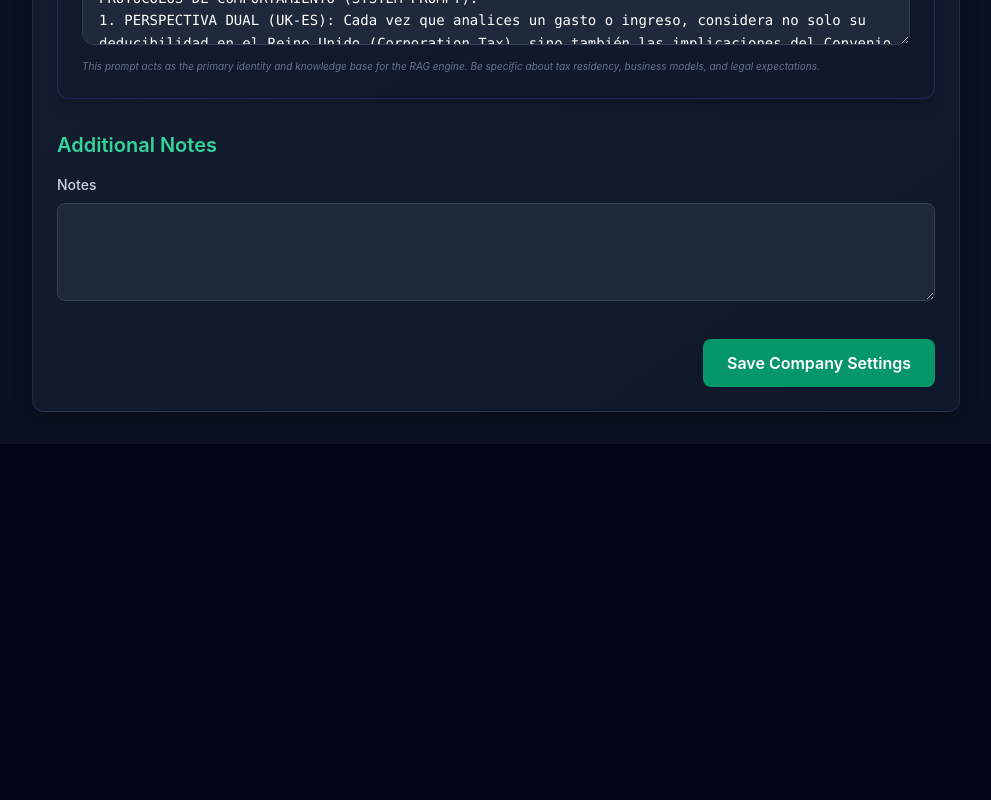
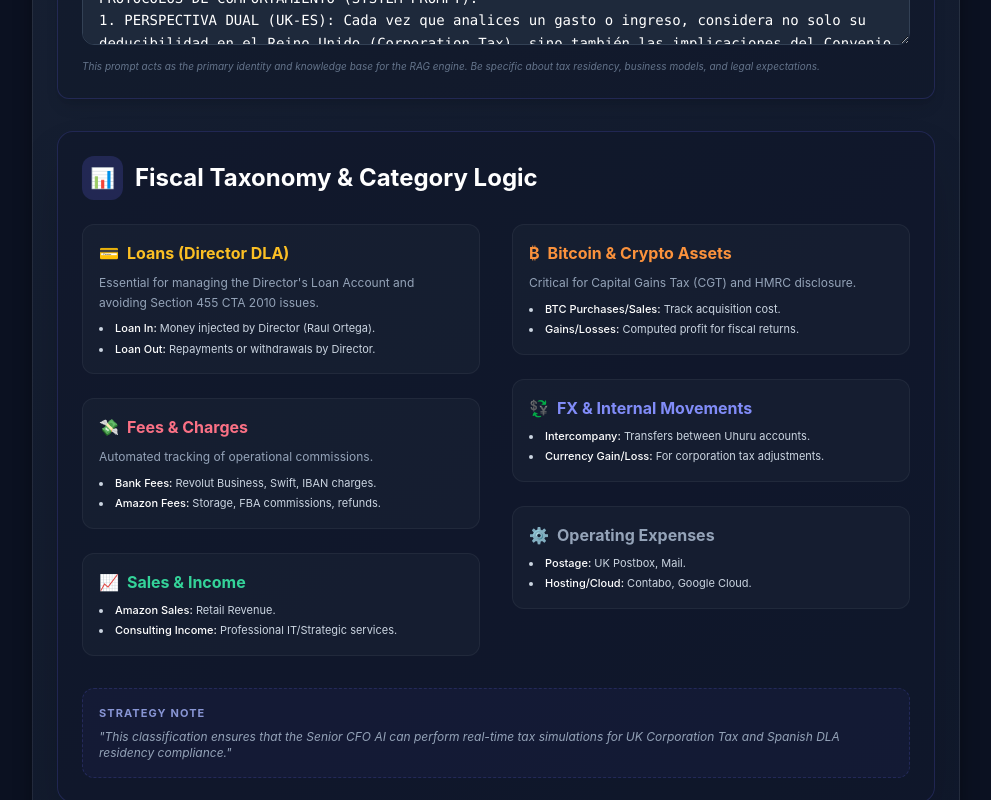
Before and after one commit to uhurutrade/UhurU_ERPCRM, a Next.js app: page /dashboard/company-settings in a window 1280 px wide. Shown: the part 2720-3520 px from the top of the page, without its empty margins (288-1279 px from the left). Before the commit the page ends 3164 px from the top, so only its background shows below. Built offline with nearby package versions, Linux system fonts and the light colour scheme; no server answers; the database is empty.

Commit message:
feat(ledger): implement new fiscal taxonomy and categorization guide for UK/ES compliance

```diff
--- a/components/company-settings/company-settings-form.tsx
+++ b/components/company-settings/company-settings-form.tsx
@@ -2,6 +2,7 @@
 
 import { useState } from "react";
 import { useRouter } from "next/navigation";
+import { FinancialCategoriesGuide } from "./financial-categories-guide";
 
 interface CompanySettingsFormProps {
     initialData: any;
@@ -743,6 +744,9 @@ Tu misión es transformar los datos crudos en inteligencia de negocio para minim
                 </div>
             </section>
 
+            {/* Financial Categories Reference */}
+            <FinancialCategoriesGuide />
+
             {/* Additional Notes */}
 
             <section>
--- /dev/null
+++ b/components/company-settings/financial-categories-guide.tsx
@@ -0,0 +1,95 @@
+
+import React from 'react';
+
+export function FinancialCategoriesGuide() {
+    return (
+        <section className="bg-slate-900/60 p-6 rounded-2xl border border-indigo-500/20 shadow-2xl mt-8">
+            <h2 className="text-2xl font-bold mb-6 text-white flex items-center gap-3">
+                <span className="p-2 bg-indigo-500/20 rounded-xl text-xl">📊</span>
+                Fiscal Taxonomy & Category Logic
+            </h2>
+
+            <div className="grid grid-cols-1 md:grid-cols-2 gap-8">
+                <div className="space-y-6">
+                    <div className="bg-slate-800/40 p-4 rounded-xl border border-white/5">
+                        <h3 className="text-amber-400 font-bold mb-2 flex items-center gap-2">
+                            <span>💳</span> Loans (Director DLA)
+                        </h3>
+                        <p className="text-xs text-slate-400 leading-relaxed">
+                            Essential for managing the Director's Loan Account and avoiding Section 455 CTA 2010 issues.
+                        </p>
+                        <ul className="mt-2 text-[11px] text-slate-300 list-disc list-inside space-y-1">
+                            <li><span className="text-white font-medium">Loan In:</span> Money injected by Director (Raul Ortega).</li>
+                            <li><span className="text-white font-medium">Loan Out:</span> Repayments or withdrawals by Director.</li>
+                        </ul>
+                    </div>
+
+                    <div className="bg-slate-800/40 p-4 rounded-xl border border-white/5">
+                        <h3 className="text-rose-400 font-bold mb-2 flex items-center gap-2">
+                            <span>💸</span> Fees & Charges
+                        </h3>
+                        <p className="text-xs text-slate-400 leading-relaxed">
+                            Automated tracking of operational commissions.
+                        </p>
+                        <ul className="mt-2 text-[11px] text-slate-300 list-disc list-inside space-y-1">
+                            <li><span className="text-white font-medium">Bank Fees:</span> Revolut Business, Swift, IBAN charges.</li>
+                            <li><span className="text-white font-medium">Amazon Fees:</span> Storage, FBA commissions, refunds.</li>
+                        </ul>
+                    </div>
+
+                    <div className="bg-slate-800/40 p-4 rounded-xl border border-white/5">
+                        <h3 className="text-emerald-400 font-bold mb-2 flex items-center gap-2">
+                            <span>📈</span> Sales & Income
+                        </h3>
+                        <ul className="mt-1 text-[11px] text-slate-300 list-disc list-inside space-y-1">
+                            <li><span className="text-white font-medium">Amazon Sales:</span> Retail Revenue.</li>
+                            <li><span className="text-white font-medium">Consulting Income:</span> Professional IT/Strategic services.</li>
+                        </ul>
+                    </div>
+                </div>
+
+                <div className="space-y-6">
+                    <div className="bg-slate-800/40 p-4 rounded-xl border border-white/5">
+                        <h3 className="text-orange-400 font-bold mb-2 flex items-center gap-2">
+                            <span>₿</span> Bitcoin & Crypto Assets
+                        </h3>
+                        <p className="text-xs text-slate-400 leading-relaxed">
+                            Critical for Capital Gains Tax (CGT) and HMRC disclosure.
+                        </p>
+                        <ul className="mt-2 text-[11px] text-slate-300 list-disc list-inside space-y-1">
+                            <li><span className="text-white font-medium">BTC Purchases/Sales:</span> Track acquisition cost.</li>
+                            <li><span className="text-white font-medium">Gains/Losses:</span> Computed profit for fiscal returns.</li>
+                        </ul>
+                    </div>
+
+                    <div className="bg-slate-800/40 p-4 rounded-xl border border-white/5">
+                        <h3 className="text-indigo-400 font-bold mb-2 flex items-center gap-2">
+                            <span>💱</span> FX & Internal Movements
+                        </h3>
+                        <ul className="mt-1 text-[11px] text-slate-300 list-disc list-inside space-y-1">
+                            <li><span className="text-white font-medium">Intercompany:</span> Transfers between Uhuru accounts.</li>
+                            <li><span className="text-white font-medium">Currency Gain/Loss:</span> For corporation tax adjustments.</li>
+                        </ul>
+                    </div>
+
+                    <div className="bg-slate-800/40 p-4 rounded-xl border border-white/5">
+                        <h3 className="text-slate-400 font-bold mb-2 flex items-center gap-2">
+                            <span>⚙️</span> Operating Expenses
+                        </h3>
+                        <ul className="mt-1 text-[11px] text-slate-300 list-disc list-inside space-y-1">
+                            <li><span className="text-white font-medium">Postage:</span> UK Postbox, Mail.</li>
+                            <li><span className="text-white font-medium">Hosting/Cloud:</span> Contabo, Google Cloud.</li>
+                        </ul>
+                    </div>
+                </div>
+            </div>
+
+            <div className="mt-8 p-4 bg-indigo-500/5 rounded-xl border border-indigo-500/20 border-dashed">
+                <p className="text-[11px] text-indigo-300/80 uppercase tracking-widest font-bold mb-2">Strategy Note</p>
+                <p className="text-xs text-slate-400 italic">
+                    "This classification ensures that the Senior CFO AI can perform real-time tax simulations for UK Corporation Tax and Spanish DLA residency compliance."
+                </p>
+            </div>
+        </section>
+    );
+}
--- a/prisma/seed.ts
+++ b/prisma/seed.ts
@@ -5,7 +5,7 @@ const prisma = new PrismaClient();
 
 async function main() {
   console.log('🌱 Start seeding (Lossless Sync: CRM and System data)...');
-  console.log('Generated at: 2025-12-26T21:09:52.680Z');
+  console.log('Generated at: 2025-12-26T21:35:02.652Z');
 
   // --- 1. Transaction Categories ---
   console.log('Upserting Categories...');
```
